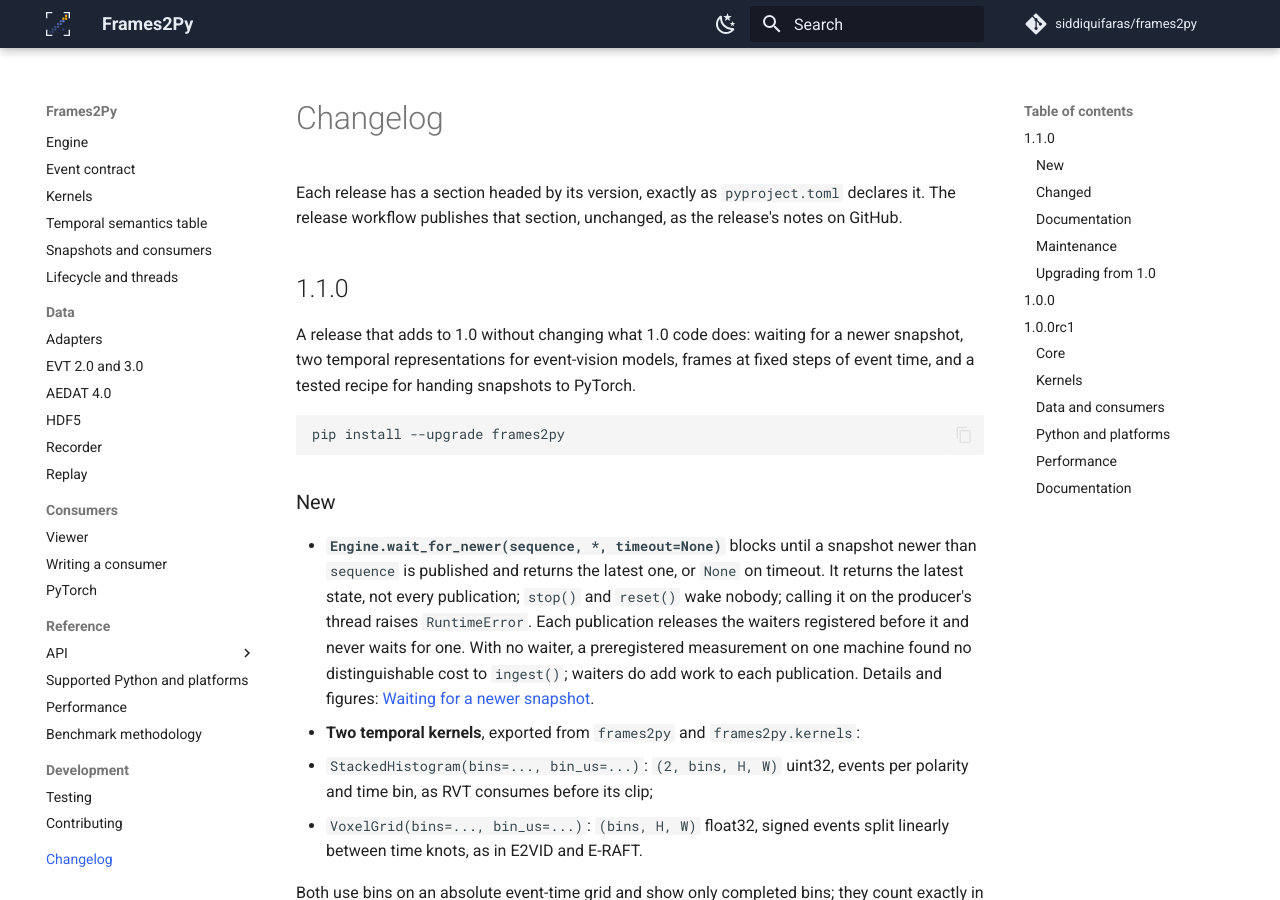
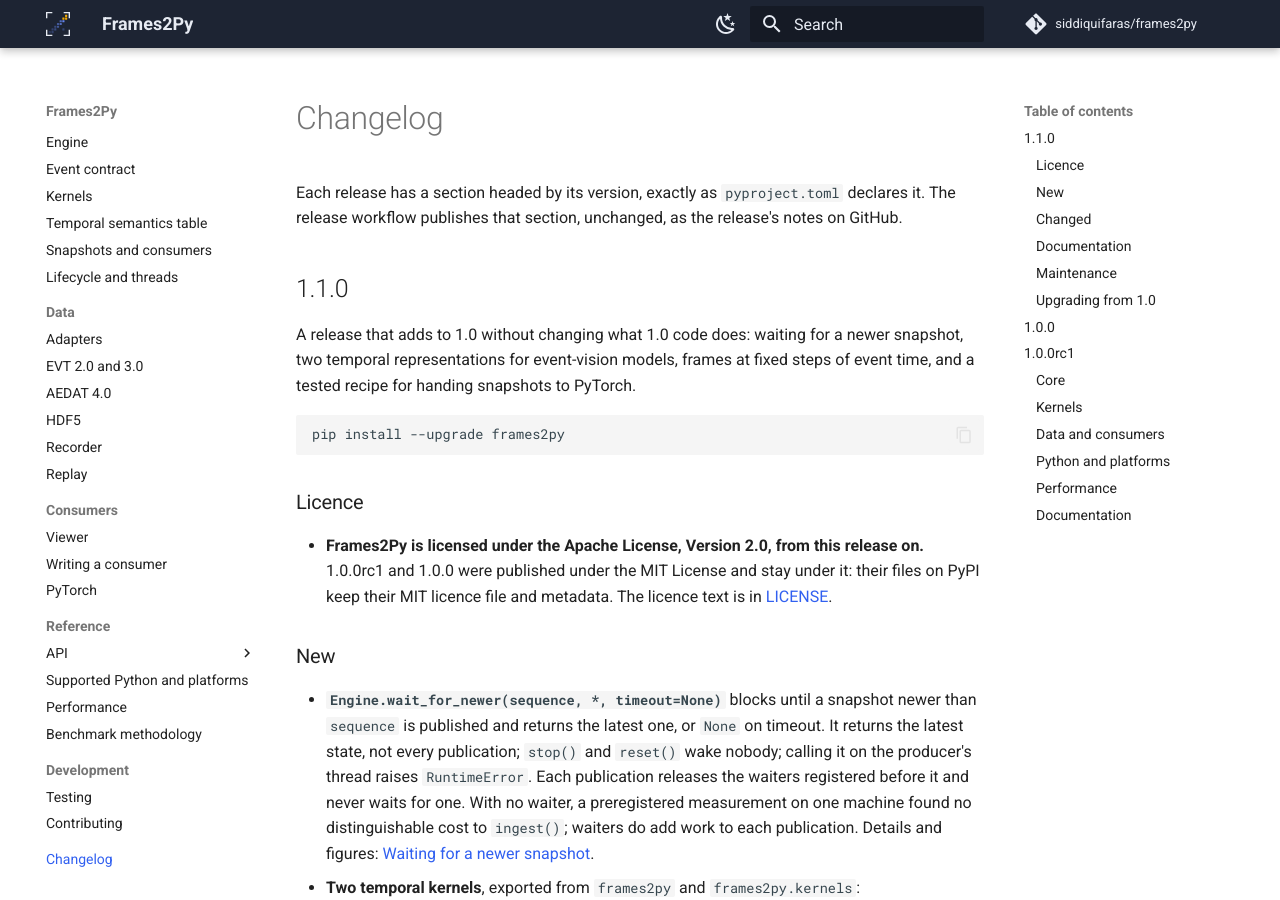
Before and after one commit to siddiquifaras/frames2py, an MkDocs documentation site: the page built from docs/content/changelog.md, in a window 1280 px wide and 900 px high. Built offline with MkDocs 1.6.1 and Material for MkDocs 9.7.7, drawn with Linux system fonts in a browser that asks for light colours; comment, search, counter and statistics services are not loaded; some of the changed text lies outside the part shown.

Commit message:
updated: license 1.1.0 under the Apache License 2.0
The licence changes from MIT to Apache-2.0 from 1.1.0: the full official text in LICENSE, the
PEP 639 expression, the artifact audit, the README, the docs footer and overview, and the
changelog. 1.0.0rc1 and 1.0.0 stay MIT, as published.

````diff
--- a/docs/content/changelog.md
+++ b/docs/content/changelog.md
@@ -18,6 +18,13 @@
 ```sh
 pip install --upgrade frames2py
 ```
+
+### Licence
+
+- **Frames2Py is licensed under the Apache License, Version 2.0, from this release on.**
+  1.0.0rc1 and 1.0.0 were published under the MIT License and stay under it: their files on
+  PyPI keep their MIT licence file and metadata. The licence text is in
+  [LICENSE](https://github.com/siddiquifaras/frames2py/blob/main/LICENSE).
 
 ### New
 
@@ -83,6 +90,7 @@
 viewer behave as in 1.0. The supported Python versions and platforms and the NumPy floor are
 unchanged; [Supported Python and platforms](https://siddiquifaras.github.io/frames2py/reference/support/).
 
+- The licence changes from MIT to Apache 2.0 (above).
 - A custom kernel you want to use with `replay.windows()` must handle a `read()` time later
   than its own watermark (above).
 - Two internal changes speed up 1.0 paths without changing their results: the Accumulator
--- a/docs/mkdocs.yml
+++ b/docs/mkdocs.yml
@@ -8,7 +8,7 @@
 repo_url: https://github.com/siddiquifaras/frames2py
 repo_name: siddiquifaras/frames2py
 edit_uri: ""
-copyright: Frames2Py is MIT licensed.
+copyright: Frames2Py is licensed under the Apache License 2.0.
 
 docs_dir: content
 site_dir: site
--- a/pyproject.toml
+++ b/pyproject.toml
@@ -7,7 +7,7 @@
 version = "1.1.0"
 description = "Decoupled observation of continuously accumulated event-camera state."
 readme = "README.md"
-license = "MIT"
+license = "Apache-2.0"
 license-files = ["LICENSE"]
 requires-python = ">=3.11"
 authors = [
````
Also changed, not shown: docs/content/index.md (+4 -0 lines), README.md, 2 other files.
